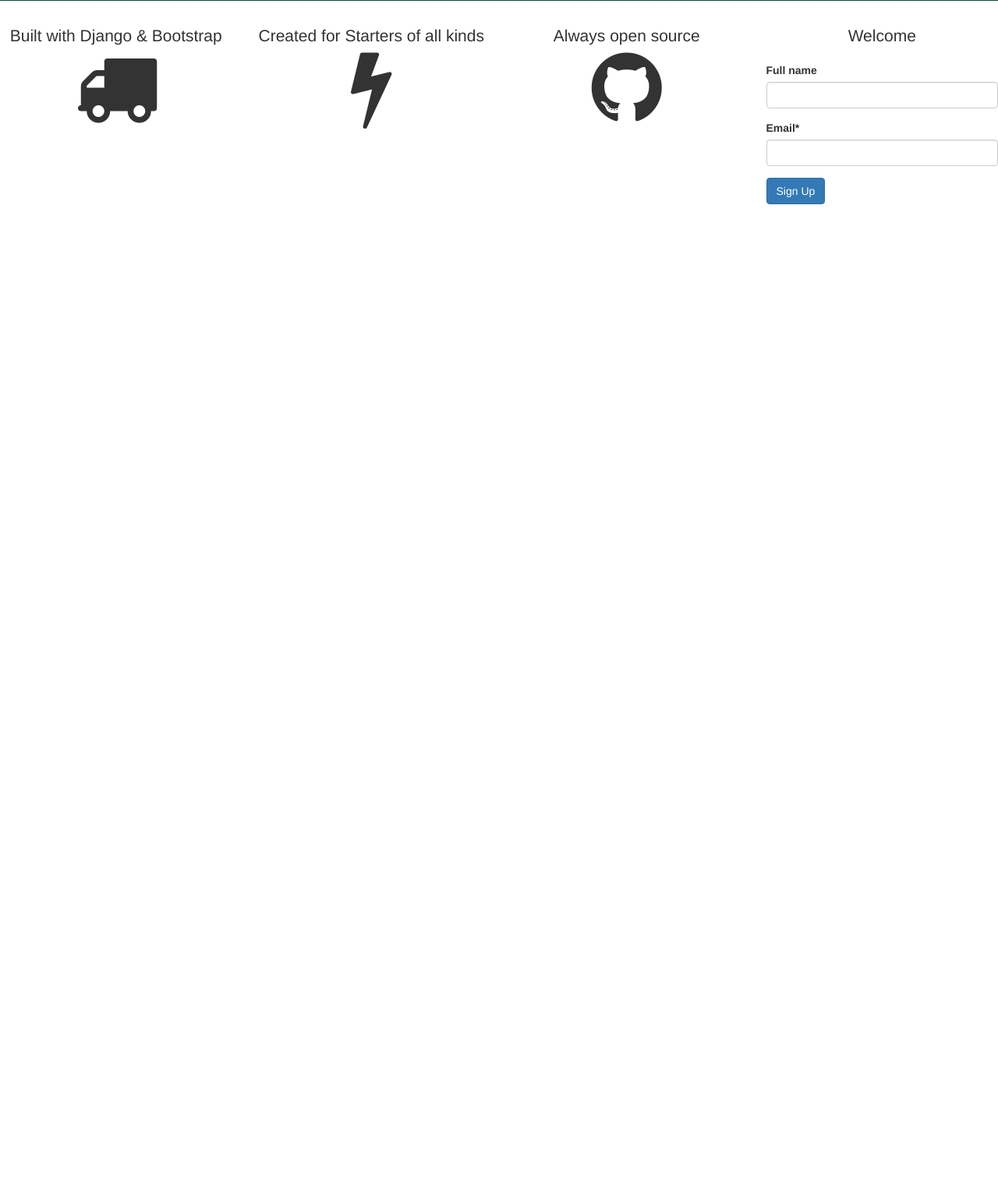
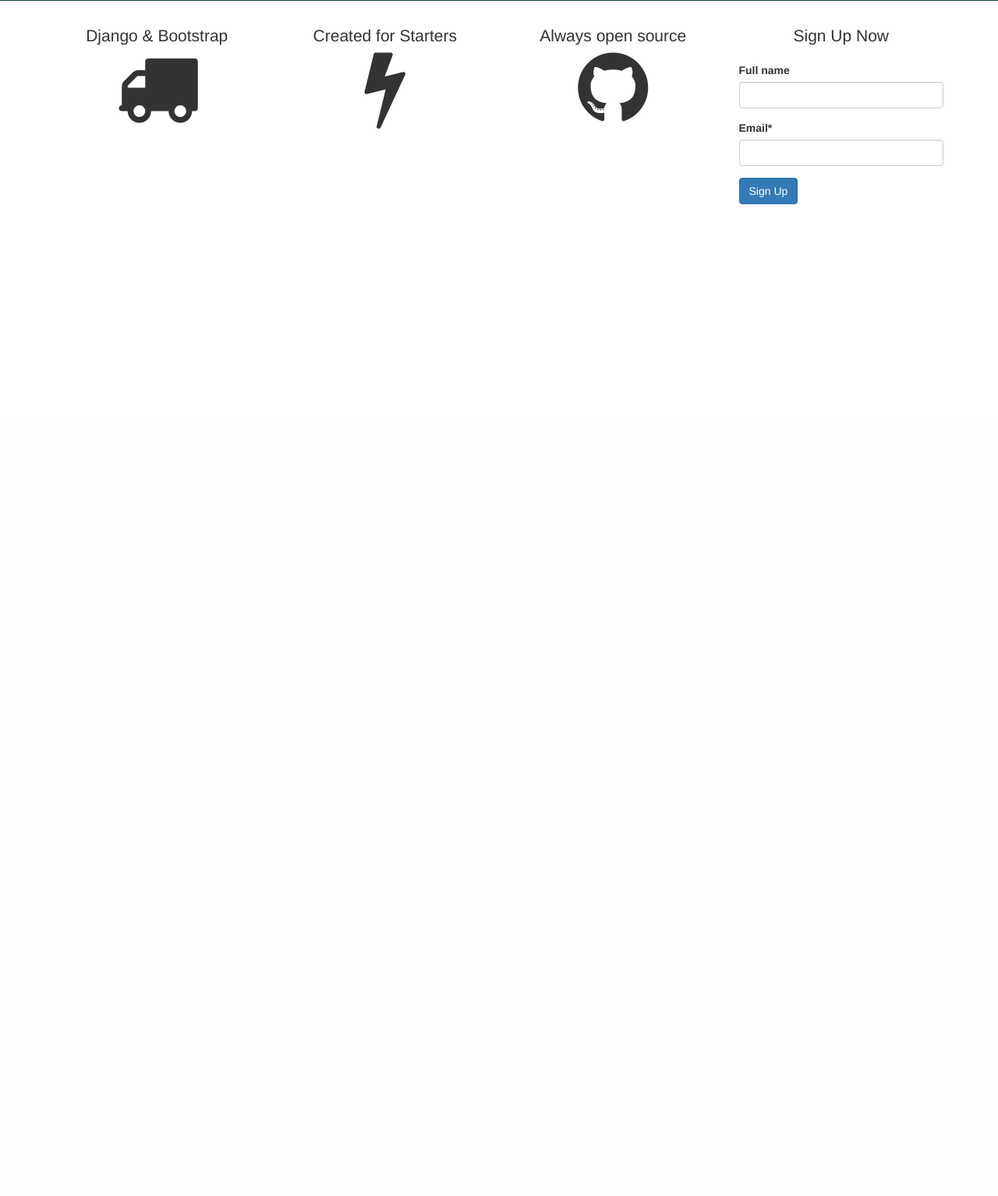
Before and after one commit to darknawg63/trydjango18, a Django app: page / in a window 1280 px wide. Shown: the part 466-2000 px from the top of the page at 78% size. After the commit the page ends 728 px from the top, so only its background shows below. Run offline with Django 3.2, Linux system fonts and the light colour scheme; parts of the project's set-up code (start-up, migrations or seed data) failed here and were passed over; some libraries are stand-ins or nearby versions.

Commit message:
Try Django 1.8 Tutorial - 35 of 42 - Content for Authenticated Users

```diff
--- a/newsletter/views.py
+++ b/newsletter/views.py
@@ -5,7 +5,7 @@ from .forms import ContactForm, SignUpForm
 
 # Create your views here.
 def home(request):
-    title = "Welcome"
+    title = "Sign Up Now"
     form = SignUpForm(request.POST or None)
     context = {
         "title": title,
@@ -20,10 +20,15 @@ def home(request):
 
         if not full_name:
             full_name = "New full name"
-            instance.full_name = full_name
+        instance.full_name = full_name
         instance.save()
         context = {
             "title": "Thank you"
+        }
+
+    if request.user.is_authenticated() and request.user.is_staff:
+        context = {
+            "query_set": [123, 456]
         }
 
     return render(request, "home.html", context)
--- a/static_in_pro/our_static/css/navbar-static-top.css
+++ b/static_in_pro/our_static/css/navbar-static-top.css
@@ -1,5 +1,5 @@
 body {
-  min-height: 2000px;
+  min-height: 1000px;
 }
 
 .navbar-static-top {
--- a/templates/base.html
+++ b/templates/base.html
@@ -29,11 +29,12 @@
 
     {% endblock %}
 
+    <div class="container">
     {% block content %}
 
     {% endblock %}
 
-
+    </div>
     {% include 'javascript.html' %}
 
   </body>
--- a/templates/home.html
+++ b/templates/home.html
@@ -19,6 +19,7 @@
 
 {% block jumbotron %}
 
+{% if not request.user.is_authenticated %}
 <div class="jumbotron">
   <div class="container">
     <div class="row">
@@ -37,10 +38,18 @@
     </div>
   </div>
 </div>
+
+{% endif %}
 {% endblock %}
 
 
 {% block content %}
+
+{% if request.user.is_authenticated %}
+  <h1>You are logged in.</h1>
+
+  {{ query_set }}
+{% else %}
 
 <div class="row">
   <div class="col-xs-3 pull-right">
@@ -54,12 +63,14 @@
     </form>
   </div>
   <div class="col-sm-3">
-    <p class="lead text-align-center">Built with Django &amp; Bootstrap
+    <p class="lead text-align-center">Django &amp; Bootstrap
+      <br />
       <i class="fa fa-truck fa-5x"></i>
     </p>
   </div>
   <div class="col-sm-3">
-    <p class="lead text-align-center">Created for Starters of all kinds
+    <p class="lead text-align-center">Created for Starters
+      <br />
       <i class="fa fa-bolt fa-5x"></i>
     </p>
   </div>
@@ -70,5 +81,6 @@
     </p>
   </div>
 </div>
+{% endif %}
 
 {% endblock %}
```
Also changed, not shown: templates/about.html (added, +16 -0 lines), db.sqlite3, 1 other file.
